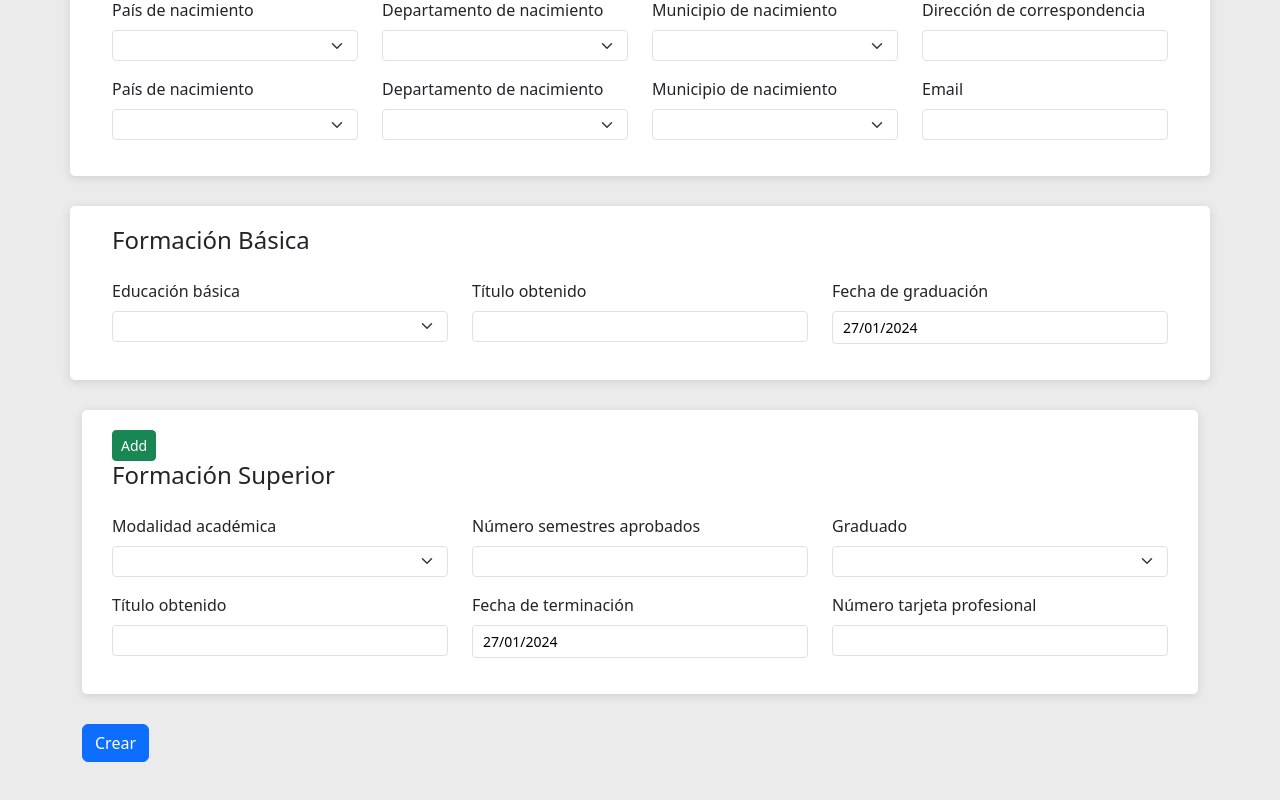
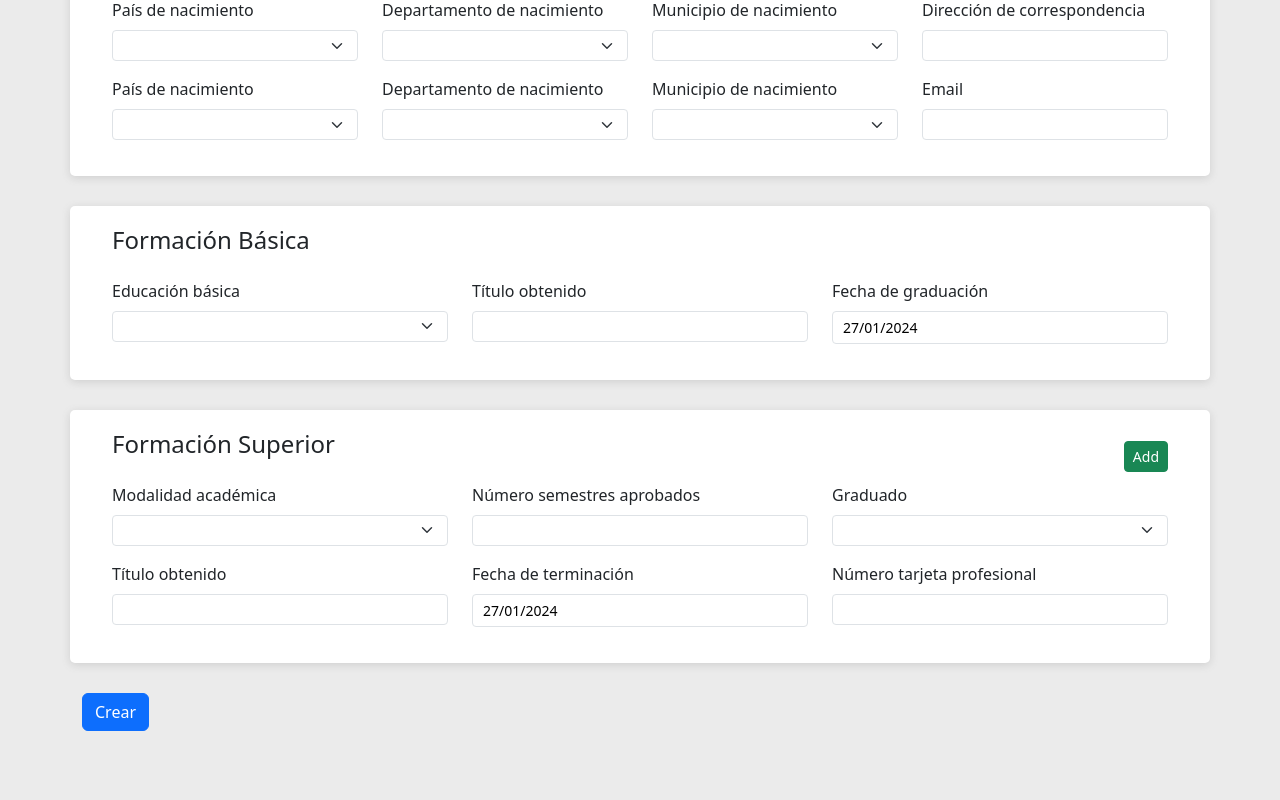
Before and after one commit to vapinedo/ASTRO, a React (Vite) app: page / in a window 1280 px wide. Shown: the part 460-1260 px from the top of the page. After the commit the page ends 1231 px from the top, so only its background shows below. Built offline with nearby package versions, Linux system fonts and the light colour scheme.

Commit message:
fix formacion superior dynamic fields

```diff
--- /dev/null
+++ b/src/features/curriculum/components/FormComponents.css
@@ -0,0 +1,20 @@
+.dynamic-fields {
+    gap: 30px;
+    display: flex;
+    margin-top: 15px;
+    padding-top: 18px;
+    align-items: center;
+    justify-content: space-between;
+    border-top: 2px dashed rgb(233, 227, 227);
+}
+.dynamic-fields .icon {
+    color: red;
+    padding: 10px;
+    font-size: 26px;
+    cursor: pointer;
+    border-radius: 5px;
+}
+.dynamic-fields .icon:hover {
+    color: white;
+    background-color: red;
+}
--- a/src/features/curriculum/components/FormacionSuperiorForm.tsx
+++ b/src/features/curriculum/components/FormacionSuperiorForm.tsx
@@ -1,4 +1,5 @@
 import * as yup from "yup";
+import "./FormComponents.css";
 import { ReactNode } from "react";
 import Input from "../../../shared/components/form/Input";
 import Select from "../../../shared/components/form/Select";
@@ -62,7 +63,7 @@ export default function FormacionSuperiorForm(props: InputProps): ReactNode {
     const { errors, control, setValue, register, index } = props;
 
     return (
-        <article className="row">
+        <div className="row">
             <Select
                 register={register}
                 label="Modalidad académica"
@@ -112,6 +113,6 @@ export default function FormacionSuperiorForm(props: InputProps): ReactNode {
                 name={`formacionSuperior.${index}.numeroTarjetaProfesional`}
                 error={errors.formacionSuperior && errors.formacionSuperior[index]?.numeroTarjetaProfesional?.message}
             />
-        </article>
+        </div>
     )
 }
--- a/src/features/curriculum/pages/curriculum-nuevo/CurriculumNuevo.tsx
+++ b/src/features/curriculum/pages/curriculum-nuevo/CurriculumNuevo.tsx
@@ -1,11 +1,11 @@
 import * as yup from "yup";
 import { yupResolver } from "@hookform/resolvers/yup";
+import Box from "../../../../shared/containers/Box/Box";
 import { FieldErrors, useForm, useFieldArray } from "react-hook-form";
 import { CurriculumNuevoInterface } from "../../../../models/CurriculumNuevoInterface";
 import DatosPersonalesForm, { datosPersonalesDefaultValues, datosPersonalesSchema } from "../../components/DatosPersonalesForm";
 import FormacionBasicaForm, { formacionBasicaDefaultValues, formacionBasicaSchema } from "../../components/FormacionBasicaForm";
 import FormacionSuperiorForm, { formacionSuperiorDefaultValues, formacionSuperiorSchema } from "../../components/FormacionSuperiorForm";
-import Box from "../../../../shared/containers/Box/Box";
 
 let defaultValues: CurriculumNuevoInterface = {
     datosPersonales: datosPersonalesDefaultValues,
@@ -16,28 +16,7 @@ let defaultValues: CurriculumNuevoInterface = {
 const validationSchema = yup.object().shape({
     datosPersonales: datosPersonalesSchema,
     formacionBasica: formacionBasicaSchema,
-    formacionSuperior: yup.array().of(
-        yup.object().shape({
-            modalidadAcademica: yup
-                .string()
-                .required("Modalidad académica es requerido"),
-            numeroSemestresAprobados: yup
-                .string()
-                .required("Numero semestres es requerido"),
-            graduado: yup
-                .string()
-                .required("Graduado es requerido"),
-            tituloObtenido: yup
-                .string()
-                .required("Título obtenido es requerido"),
-            fechaTerminacion: yup
-                .date()
-                .required("Fecha terminación es requerido"),
-            numeroTarjetaProfesional: yup
-                .string()
-                .required("Tarjeta profesional es requerido"),
-        })
-    )
+    formacionSuperior: yup.array().of(formacionSuperiorSchema)
 });
 
 export default function CurriculumNuevo() {
@@ -78,10 +57,10 @@ export default function CurriculumNuevo() {
 
     return (
         <>
-            <header className='page-header'>
+            <header className="page-header">
                 <h2>Curriculum nuevo</h2>
                 <div>
-                    <button className='btn btn-outline-danger'>Ir Atrás</button>
+                    <button className="btn btn-outline-danger">Ir Atrás</button>
                 </div>
             </header>
 
@@ -99,19 +78,23 @@ export default function CurriculumNuevo() {
                     setValue={setValue}
                 />
 
-                <Box>
+                <Box wrapperClass="row">
+                    <header className="inline-flex">
+                        <h4 className="mb-4">Formación Superior</h4>
                         <button onClick={handleAppend} className="btn btn-sm btn-success">Add</button>
-                    <h4 className="mb-4">Formación Superior</h4>
+                    </header>
 
                     {fields.map((field, index) => (
+                        <div key={field.id} className={index > 0 ? "dynamic-fields" : ""}>
                             <FormacionSuperiorForm
                                 index={index}
-                            key={field.id}
                                 errors={errors}
                                 control={control}
                                 register={register}
                                 setValue={setValue}
                             />
+                            {index > 0 && <i onClick={() => remove(index)} className="icon bx bx-trash-alt" title="Eliminar"></i>}
+                        </div>
                     ))}
                 </Box>
 
--- a/src/shared/containers/Box/Box.tsx
+++ b/src/shared/containers/Box/Box.tsx
@@ -4,8 +4,12 @@ export default function Box(props) {
 
     const { wrapperClass, children } = props;
 
+    const elementClassName = wrapperClass
+        ? `box ${wrapperClass}`
+        : "box";
+
     return (
-        <article className={"box " + wrapperClass}>
+        <article className={elementClassName}>
             {children}
         </article>
     )
```
Lines whose indentation alone changed are shown as unchanged.
